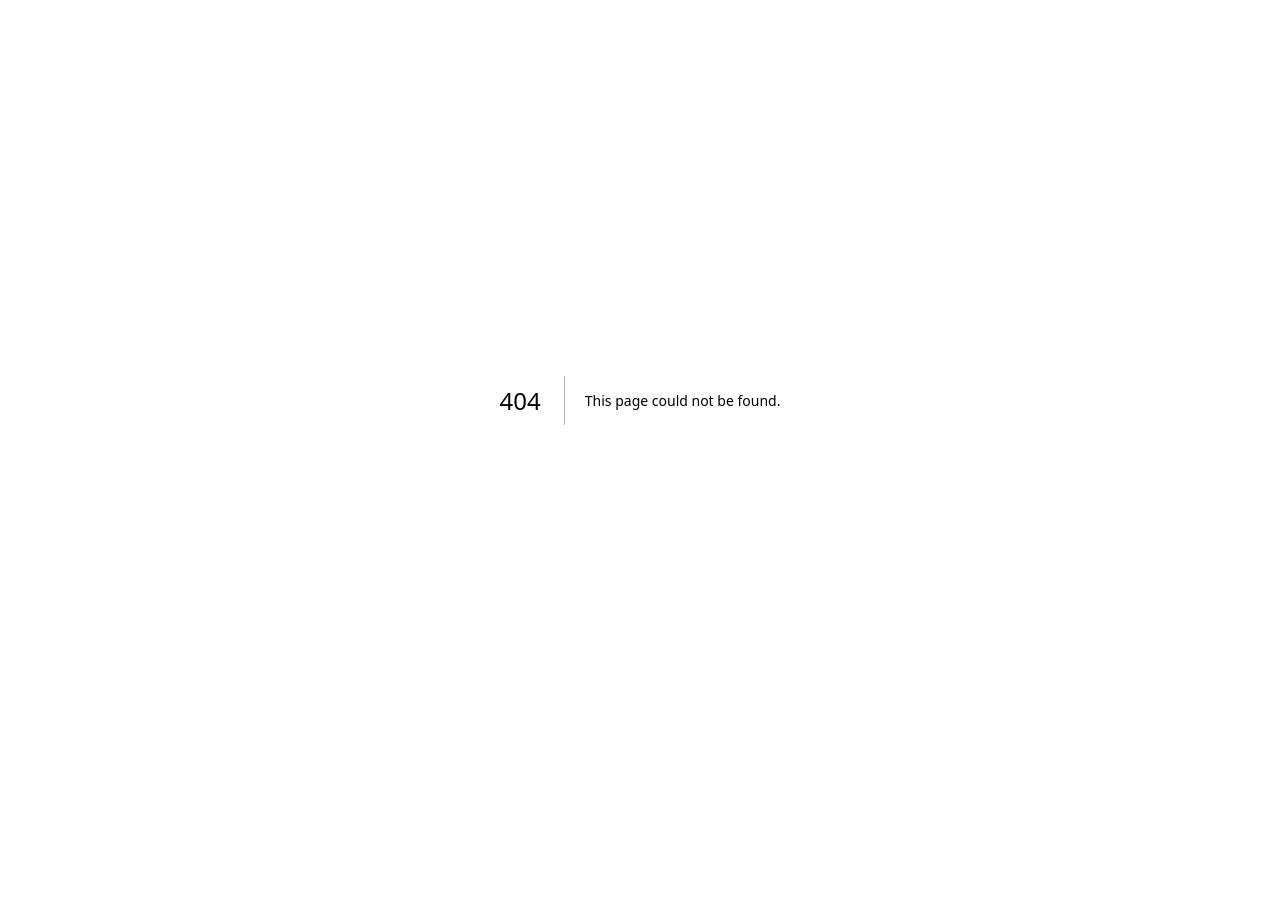
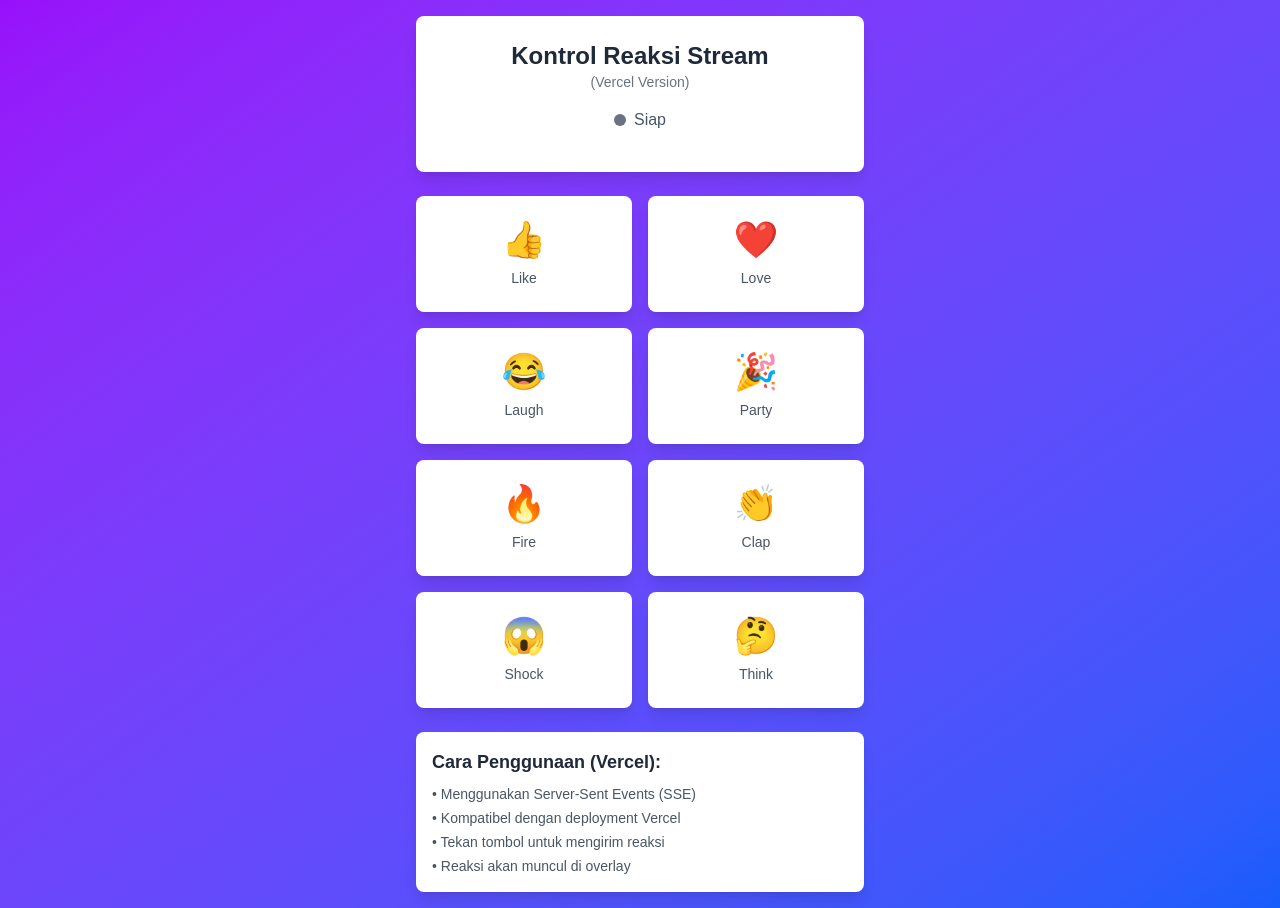
Before and after one commit to Tayen15/overlay-reaction, a Next.js app: page /control-vercel in a window 1280 px wide. Before the commit this address had no page. Before the commit the page ends 800 px from the top, so only its background shows below. Built offline with nearby package versions, Linux system fonts and the light colour scheme.

Commit message:
Add control page with socket connection for real-time reactions

```diff
--- /dev/null
+++ b/src/app/control-vercel/page.tsx
@@ -0,0 +1,135 @@
+'use client';
+
+import { useState } from 'react';
+
+export default function ControlVercelPage() {
+  const [isLoading, setIsLoading] = useState(false);
+  const [lastReaction, setLastReaction] = useState<string>('');
+  const [connectionStatus, setConnectionStatus] = useState<'idle' | 'sending' | 'success' | 'error'>('idle');
+
+  const sendReaction = async (emoji: string) => {
+    if (isLoading) return;
+
+    setIsLoading(true);
+    setConnectionStatus('sending');
+
+    try {
+      const response = await fetch('/api/reactions', {
+        method: 'POST',
+        headers: {
+          'Content-Type': 'application/json',
+        },
+        body: JSON.stringify({
+          emoji,
+          timestamp: Date.now(),
+          id: Math.random().toString(36).substring(7)
+        }),
+      });
+
+      if (response.ok) {
+        setLastReaction(emoji);
+        setConnectionStatus('success');
+        console.log(`Sent reaction: ${emoji}`);
+
+        // Reset status after 1 second
+        setTimeout(() => setConnectionStatus('idle'), 1000);
+      } else {
+        throw new Error('Failed to send reaction');
+      }
+    } catch (error) {
+      console.error('Error sending reaction:', error);
+      setConnectionStatus('error');
+
+      // Reset status after 2 seconds
+      setTimeout(() => setConnectionStatus('idle'), 2000);
+    } finally {
+      setIsLoading(false);
+    }
+  };
+
+  const reactionButtons = [
+    { emoji: '👍', label: 'Like' },
+    { emoji: '❤️', label: 'Love' },
+    { emoji: '😂', label: 'Laugh' },
+    { emoji: '🎉', label: 'Party' },
+    { emoji: '🔥', label: 'Fire' },
+    { emoji: '👏', label: 'Clap' },
+    { emoji: '😱', label: 'Shock' },
+    { emoji: '🤔', label: 'Think' },
+  ];
+
+  const getStatusColor = () => {
+    switch (connectionStatus) {
+      case 'sending': return 'bg-blue-500';
+      case 'success': return 'bg-green-500';
+      case 'error': return 'bg-red-500';
+      default: return 'bg-gray-500';
+    }
+  };
+
+  const getStatusText = () => {
+    switch (connectionStatus) {
+      case 'sending': return 'Mengirim...';
+      case 'success': return 'Berhasil!';
+      case 'error': return 'Error!';
+      default: return 'Siap';
+    }
+  };
+
+  return (
+    <div className="min-h-screen bg-gradient-to-br from-purple-600 to-blue-600 p-4">
+      <div className="max-w-md mx-auto">
+        <div className="bg-white rounded-lg shadow-lg p-6 mb-6">
+          <h1 className="text-2xl font-bold text-center text-gray-800 mb-4">
+            Kontrol Reaksi Stream
+            <span className="block text-sm font-normal text-gray-500">
+              (Vercel Version)
+            </span>
+          </h1>
+
+          <div className="flex items-center justify-center mb-4">
+            <div className={`w-3 h-3 rounded-full mr-2 ${getStatusColor()}`}></div>
+            <span className={`font-medium ${
+              connectionStatus === 'success' ? 'text-green-600' :
+              connectionStatus === 'error' ? 'text-red-600' :
+              connectionStatus === 'sending' ? 'text-blue-600' : 'text-gray-600'
+            }`}>
+              {getStatusText()}
+            </span>
+          </div>
+
+          {lastReaction && (
+            <div className="mb-4 p-3 bg-gray-100 rounded-lg text-center">
+              <h3 className="text-sm font-medium text-gray-600 mb-2">Reaksi Terakhir:</h3>
+              <div className="text-3xl">{lastReaction}</div>
+            </div>
+          )}
+        </div>
+
+        <div className="grid grid-cols-2 gap-4">
+          {reactionButtons.map((reaction) => (
+            <button
+              key={reaction.emoji}
+              onClick={() => sendReaction(reaction.emoji)}
+              disabled={isLoading}
+              className="bg-white rounded-lg shadow-lg p-6 text-center transition-all duration-200 transform hover:scale-105 active:scale-95 disabled:opacity-50 disabled:cursor-not-allowed"
+            >
+              <div className="text-4xl mb-2">{reaction.emoji}</div>
+              <div className="text-sm font-medium text-gray-600">{reaction.label}</div>
+            </button>
+          ))}
+        </div>
+
+        <div className="mt-6 bg-white rounded-lg shadow-lg p-4">
+          <h3 className="text-lg font-semibold text-gray-800 mb-2">Cara Penggunaan (Vercel):</h3>
+          <ul className="text-sm text-gray-600 space-y-1">
+            <li>• Menggunakan Server-Sent Events (SSE)</li>
+            <li>• Kompatibel dengan deployment Vercel</li>
+            <li>• Tekan tombol untuk mengirim reaksi</li>
+            <li>• Reaksi akan muncul di overlay</li>
+          </ul>
+        </div>
+      </div>
+    </div>
+  );
+}
--- /dev/null
+++ b/src/app/control/page.tsx
@@ -0,0 +1,121 @@
+'use client';
+
+import { useEffect, useState } from 'react';
+import { io, Socket } from 'socket.io-client';
+
+let socket: Socket;
+
+export default function ControlPage() {
+  const [isConnected, setIsConnected] = useState(false);
+  const [reactions, setReactions] = useState<string[]>([]);
+
+  useEffect(() => {
+    const socketInitializer = async () => {
+      // Initialize socket connection directly to server
+      socket = io();
+
+      socket.on('connect', () => {
+        setIsConnected(true);
+        console.log('Connected to socket');
+      });
+
+      socket.on('disconnect', () => {
+        setIsConnected(false);
+        console.log('Disconnected from socket');
+      });
+
+      socket.on('reaction', (data: { emoji: string } | string) => {
+        console.log('Reaction received on control page:', data);
+        const emoji = typeof data === 'string' ? data : data.emoji;
+        setReactions(prev => [...prev.slice(-4), emoji]); // Keep last 5 reactions
+      });
+    };
+
+    if (!socket) {
+      socketInitializer();
+    }
+
+    return () => {
+      if (socket) {
+        socket.disconnect();
+      }
+    };
+  }, []);
+
+  const sendReaction = (emoji: string) => {
+    if (socket && isConnected) {
+      socket.emit('reaction', {
+        emoji,
+        timestamp: Date.now(),
+        id: Math.random().toString(36).substring(7)
+      });
+      console.log(`Sent reaction: ${emoji}`);
+    } else {
+      console.log('Socket not connected.');
+    }
+  };
+
+  const reactionButtons = [
+    { emoji: '👍', label: 'Like' },
+    { emoji: '❤️', label: 'Love' },
+    { emoji: '😂', label: 'Laugh' },
+    { emoji: '🎉', label: 'Party' },
+    { emoji: '🔥', label: 'Fire' },
+    { emoji: '👏', label: 'Clap' },
+    { emoji: '😱', label: 'Shock' },
+    { emoji: '🤔', label: 'Think' },
+  ];
+
+  return (
+    <div className="min-h-screen bg-gradient-to-br from-purple-600 to-blue-600 p-4">
+      <div className="max-w-md mx-auto">
+        <div className="bg-white rounded-lg shadow-lg p-6 mb-6">
+          <h1 className="text-2xl font-bold text-center text-gray-800 mb-4">
+            Kontrol Reaksi Stream
+          </h1>
+
+          <div className="flex items-center justify-center mb-4">
+            <div className={`w-3 h-3 rounded-full mr-2 ${isConnected ? 'bg-green-500' : 'bg-red-500'}`}></div>
+            <span className={`font-medium ${isConnected ? 'text-green-600' : 'text-red-600'}`}>
+              {isConnected ? 'Terhubung' : 'Tidak Terhubung'}
+            </span>
+          </div>
+
+          {reactions.length > 0 && (
+            <div className="mb-4 p-3 bg-gray-100 rounded-lg">
+              <h3 className="text-sm font-medium text-gray-600 mb-2">Reaksi Terakhir:</h3>
+              <div className="flex space-x-2">
+                {reactions.map((reaction, index) => (
+                  <span key={index} className="text-2xl">{reaction}</span>
+                ))}
+              </div>
+            </div>
+          )}
+        </div>
+
+        <div className="grid grid-cols-2 gap-4">
+          {reactionButtons.map((reaction) => (
+            <button
+              key={reaction.emoji}
+              onClick={() => sendReaction(reaction.emoji)}
+              disabled={!isConnected}
+              className="bg-white rounded-lg shadow-lg p-6 text-center transition-all duration-200 transform hover:scale-105 active:scale-95 disabled:opacity-50 disabled:cursor-not-allowed"
+            >
+              <div className="text-4xl mb-2">{reaction.emoji}</div>
+              <div className="text-sm font-medium text-gray-600">{reaction.label}</div>
+            </button>
+          ))}
+        </div>
+
+        <div className="mt-6 bg-white rounded-lg shadow-lg p-4">
+          <h3 className="text-lg font-semibold text-gray-800 mb-2">Cara Penggunaan:</h3>
+          <ul className="text-sm text-gray-600 space-y-1">
+            <li>• Pastikan terhubung ke internet</li>
+            <li>• Tekan tombol reaksi untuk mengirim ke stream</li>
+            <li>• Reaksi akan muncul di overlay OBS</li>
+          </ul>
+        </div>
+      </div>
+    </div>
+  );
+}
```
